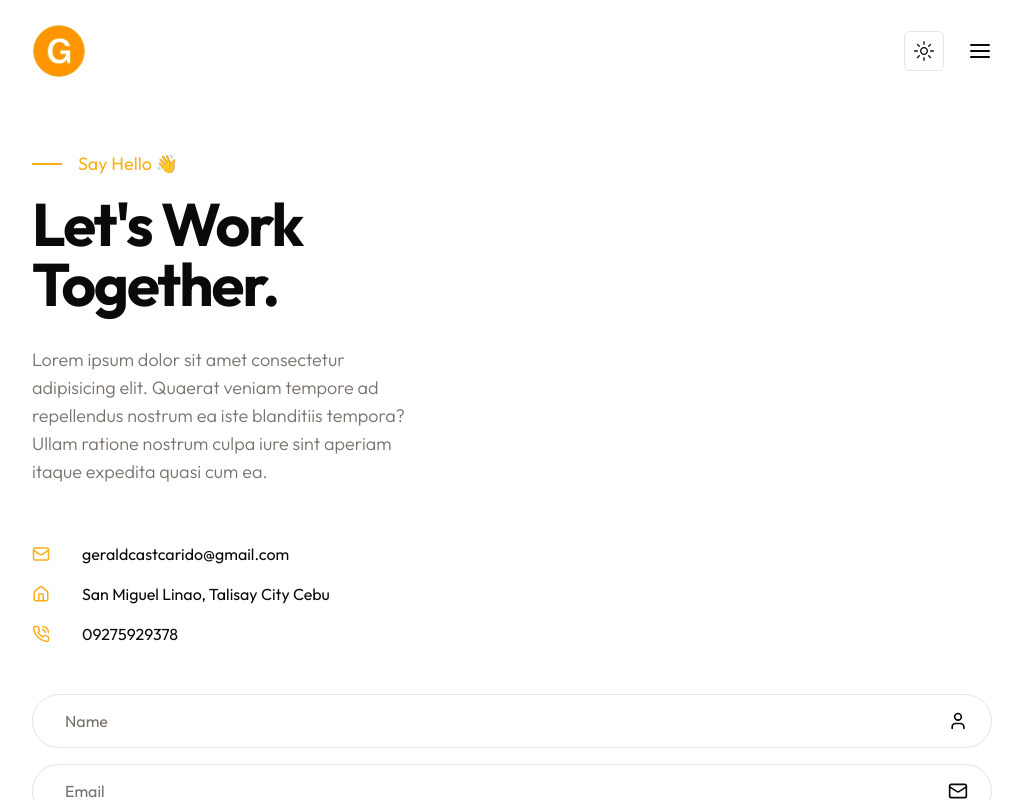
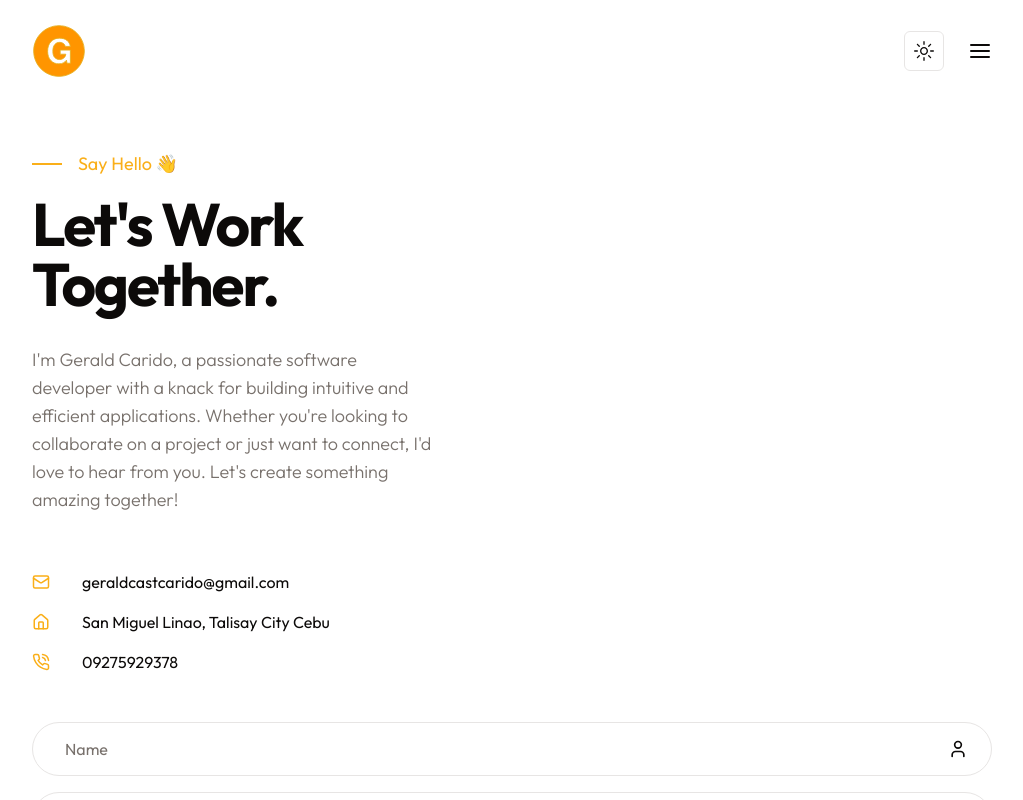
Before and after one commit to GCarido/my-portfolio, a Next.js app: page /contact in a window 1280 px wide. Shown: the top 800 px of the page, without its empty margins (128-1151 px from the left). Built offline with nearby package versions, Linux system fonts and the light colour scheme.

Commit message:
Replace contact info placeholder

```diff
--- a/app/contact/page.jsx
+++ b/app/contact/page.jsx
@@ -15,7 +15,7 @@ const Contact = () => {
             </div>
             <h1 className="h1 max-w-md mb-8">Let's Work Together.</h1>
             <p className="subtitle max-w-[400px]">
-              Lorem ipsum dolor sit amet consectetur adipisicing elit. Quaerat veniam tempore ad repellendus nostrum ea iste blanditiis tempora? Ullam ratione nostrum culpa iure sint aperiam itaque expedita quasi cum ea.
+              I'm Gerald Carido, a passionate software developer with a knack for building intuitive and efficient applications. Whether you're looking to collaborate on a project or just want to connect, I'd love to hear from you. Let's create something amazing together!
             </p>
           </div>
           {/* illustration */}
@@ -27,17 +27,17 @@ const Contact = () => {
           <div className="flex flex-col gap-y-4 xl:gap-y-14 mb-12 xl:mb-24 text-base xl:text-lg">
             {/* mail */}
             <div className="flex items-center gap-x-8">
-              <MailIcon size={18} className="text-primary"/>
+              <MailIcon size={18} className="text-primary" />
               <div>geraldcastcarido@gmail.com</div>
             </div>
             {/* address */}
             <div className="flex items-center gap-x-8">
-              <HomeIcon size={18} className="text-primary"/>
+              <HomeIcon size={18} className="text-primary" />
               <div>San Miguel Linao, Talisay City Cebu</div>
             </div>
             {/* Phone */}
             <div className="flex items-center gap-x-8">
-              <PhoneCall size={18} className="text-primary"/>
+              <PhoneCall size={18} className="text-primary" />
               <div>09275929378</div>
             </div>
           </div>
```
